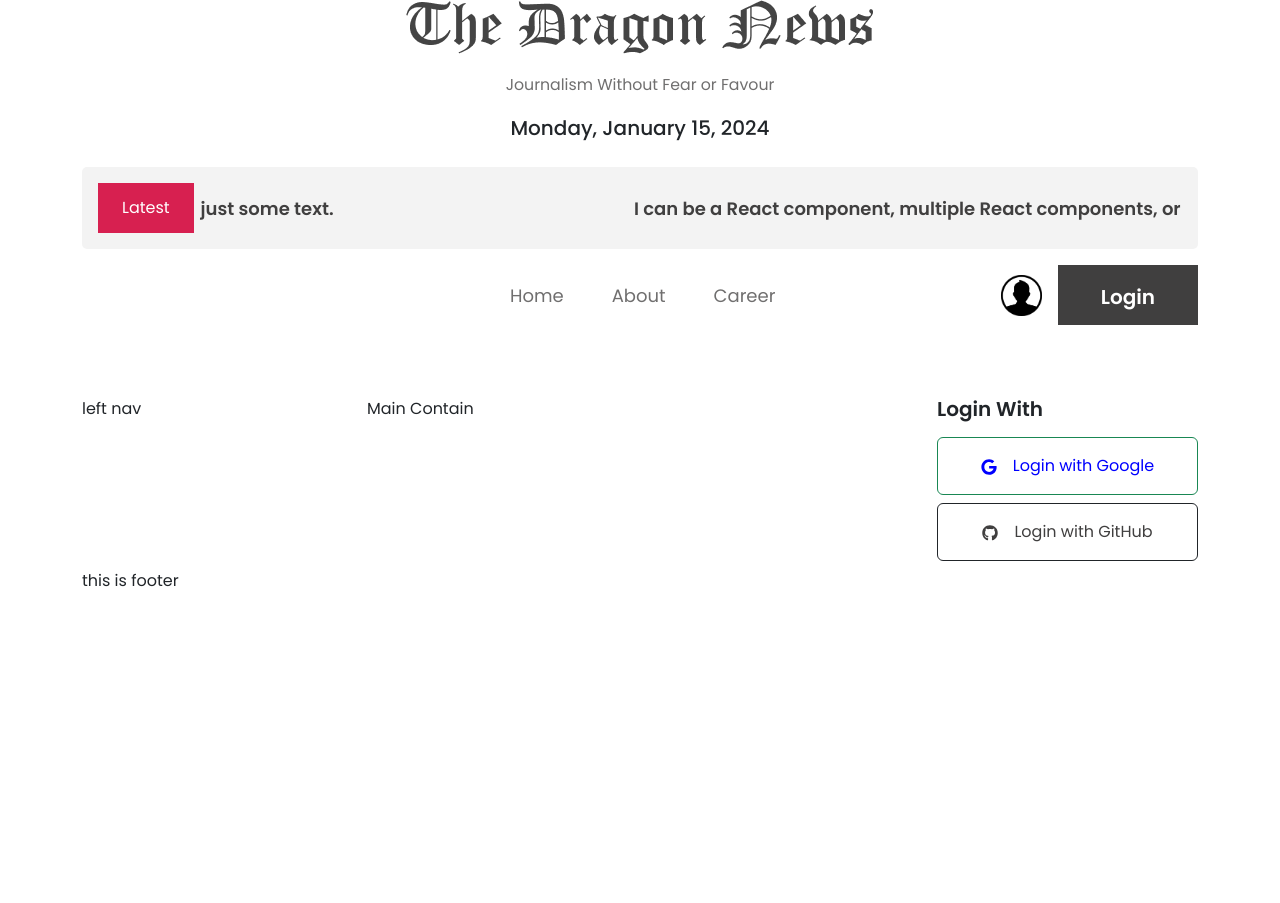
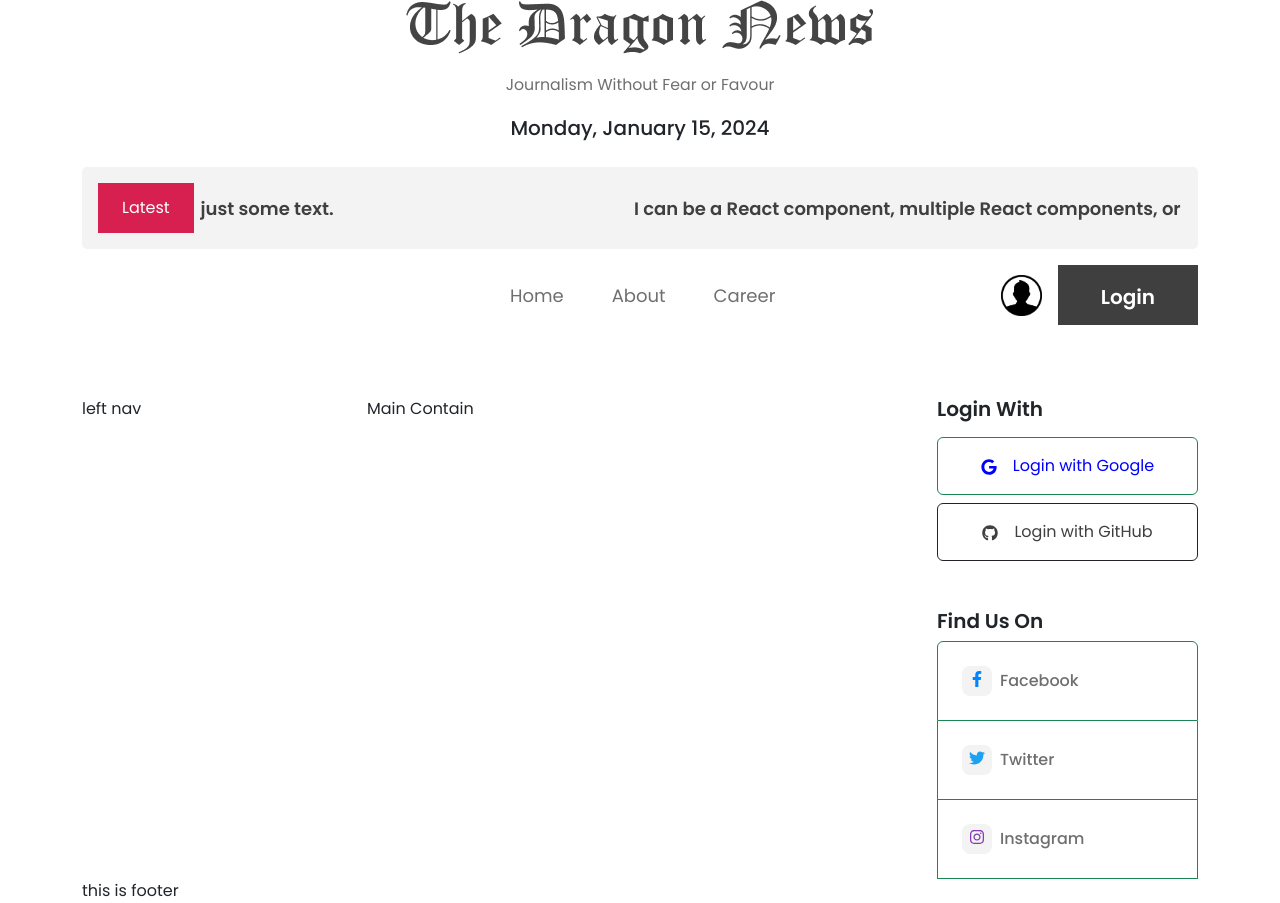
Before and after one commit to code-with-omar/the-dragon-news-react, a React (Vite) app: page / in a window 1280 px wide. Before the commit the page ends 800 px from the top, so only its background shows below. Built offline with nearby package versions, Linux system fonts and the light colour scheme.

Commit message:
Implement the find us section

```diff
--- a/src/pages/Shared/RightNav/RightNav.css
+++ b/src/pages/Shared/RightNav/RightNav.css
@@ -11,3 +11,19 @@
     cursor: pointer;
     font-size: 16px;
 }
+
+.find-us-icon {
+    width: 30px;
+    height: 30px;
+    background: #F3F3F3;
+
+}
+.find-us-icon-fb{
+    color:#0084FF
+}
+.find-us-icon-twitter{
+    color:  #1da1f2;
+}
+.find-us-icon-instagram{
+    color: #833AB4;
+}
--- a/src/pages/Shared/RightNav/RightNav.jsx
+++ b/src/pages/Shared/RightNav/RightNav.jsx
@@ -1,12 +1,14 @@
-import { FaGoogle } from "react-icons/fa6";
+import { FaGoogle, FaInstagram } from "react-icons/fa6";
 import { FaGithub } from "react-icons/fa";
+import { FaFacebookF } from "react-icons/fa";
+import { FaTwitter } from "react-icons/fa";
 import "./RightNav.css";
 import { Link } from "react-router-dom";
 const RightNav = () => {
     return (
         <div className="right-navbar-wrap">
             <h2 className="fs-20 fw-600 mb-3">Login With</h2>
-            <div className="right-navbar-content">
+            <div className="right-navbar-login">
 
                 <Link to="/">
                     <div className="right-nav-login-with d-flex  border border-success rounded align-items-center justify-content-center mb-2">
@@ -22,6 +24,30 @@ const RightNav = () => {
                 </Link>
 
             </div>
+            <h2 className="fs-20 fw-600 mt-5">Find Us On</h2>
+            <div className="right-navbar-find-us">
+                <div className="find-us-on rounded-top d-flex  border border-success p-4 fs-16 fw-500 dark-03 align-items-center">
+                    <div className="find-us-icon text-center rounded-3">
+                        <FaFacebookF className="find-us-icon-fb" />
+                    </div>
+
+                    <span className="ms-2">Facebook</span>
+                </div>
+                <div className="find-us-on border-top-0 d-flex  border border-success p-4 fs-16 fw-500 dark-03 align-items-center">
+                    <div className="find-us-icon text-center rounded-3">
+                        <FaTwitter className="find-us-icon-twitter" />
+                    </div>
+
+                    <span className="ms-2">Twitter</span>
+                </div>
+                <div className="find-us-on border-top-0 d-flex  border border-success p-4 fs-16 fw-500 dark-03 align-items-center">
+                    <div className="find-us-icon text-center rounded-3">
+                        <FaInstagram className="find-us-icon-instagram" />
+                    </div>
+
+                    <span className="ms-2">Instagram</span>
+                </div>
+            </div>
         </div>
     );
 };
```
